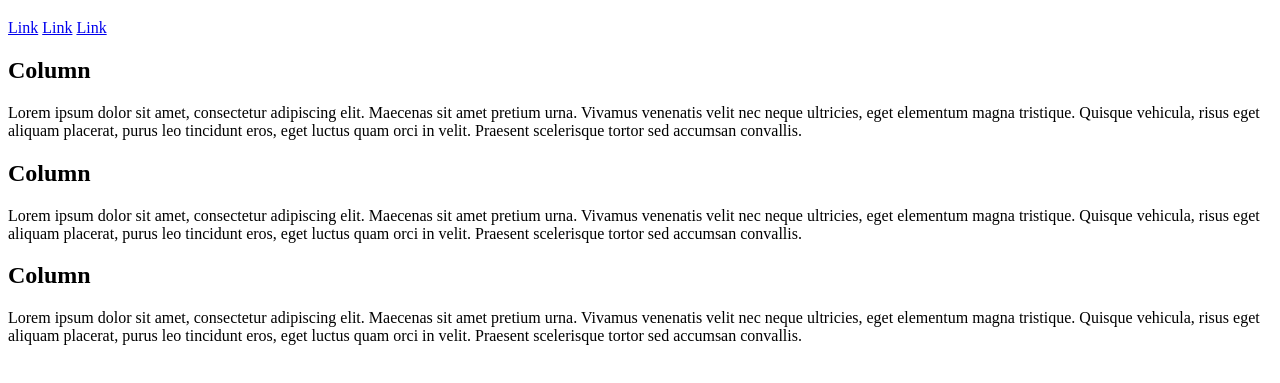
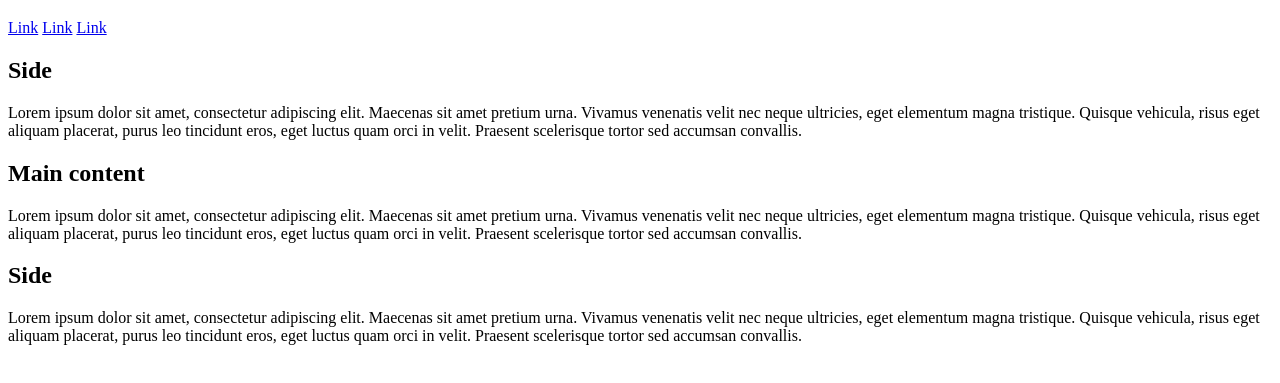
Before and after one commit to aadityadeshmukh/CSS-Counters, a website: page index.html in a window 1280 px wide. Shown: the part 61-444 px from the top of the page. Drawn offline with Linux system fonts and the light colour scheme.

Commit message:
unequal content

```diff
--- a/index.html
+++ b/index.html
@@ -15,15 +15,15 @@
 		<a href="#link3">Link</a>
 	</div>
 	<div class="row">
-		<div class="column">
-			<h2>Column</h2>
+		<div class="column side">
+			<h2>Side</h2>
 			<p>Lorem ipsum dolor sit amet, consectetur adipiscing elit. Maecenas sit amet pretium urna. Vivamus
 				venenatis velit nec neque ultricies, eget elementum magna tristique. Quisque vehicula, risus eget
 				aliquam placerat, purus leo tincidunt eros, eget luctus quam orci in velit. Praesent scelerisque tortor
 				sed accumsan convallis.</p>
 		</div>
-		<div class="column">
-			<h2>Column</h2>
+		<div class="column main-content">
+			<h2>Main content</h2>
 			<p>Lorem ipsum dolor sit amet, consectetur adipiscing elit. Maecenas sit amet pretium urna. Vivamus
 				venenatis
 				velit nec neque ultricies, eget elementum magna tristique. Quisque vehicula, risus eget aliquam
@@ -31,8 +31,8 @@
 				purus leo tincidunt eros, eget luctus quam orci in velit. Praesent scelerisque tortor sed accumsan
 				convallis.</p>
 		</div>
-		<div class="column">
-			<h2>Column</h2>
+		<div class="column side">
+			<h2>Side</h2>
 			<p>Lorem ipsum dolor sit amet, consectetur adipiscing elit. Maecenas sit amet pretium urna. Vivamus
 				venenatis
 				velit nec neque ultricies, eget elementum magna tristique. Quisque vehicula, risus eget aliquam
```
Also changed, not shown: style.css (+7 -2 lines).
